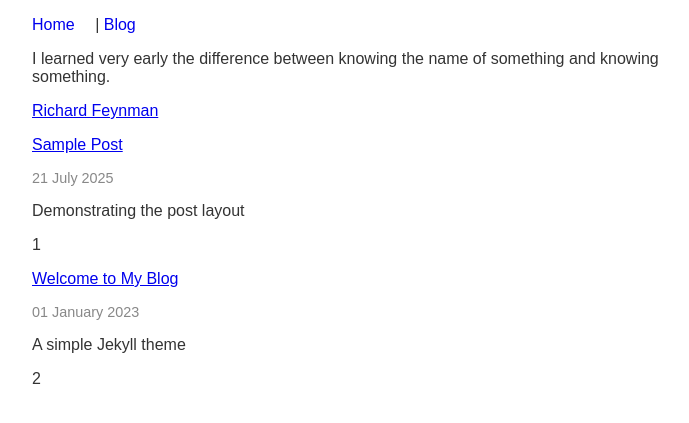
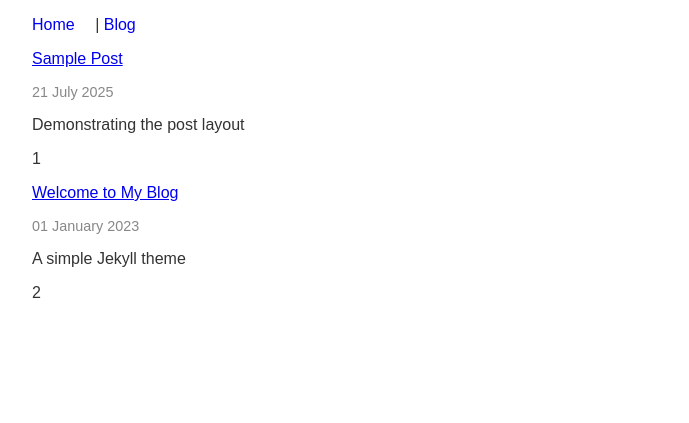
Before and after one commit to M6LI/m6li.github.io, a Jekyll site: the page built from blog/index.html, in a window 1280 px wide. Shown: the top 423 px of the page, without its empty margins (258-947 px from the left). Built offline with Jekyll 4.4.1, drawn with Linux system fonts in a browser that asks for light colours; a style sheet for code colours, icons or effects is not loaded.

Commit message:
Update index.html

```diff
--- a/blog/index.html
+++ b/blog/index.html
@@ -35,8 +35,6 @@ title: blog
     <div id='blog' class='wrap'>
         <div id='intro'>
             <div class='quote'>
-                <p>I learned very early the difference between knowing the name of something and knowing something.</p>
-                <a href='https://en.wikiquote.org/wiki/Richard_Feynman' target='_blank'>Richard Feynman</a>
             </div>
         </div>
         <div id='posts' class='section'>
```
Also changed, not shown: other parts of blog/index.html (+1 -1 lines).
